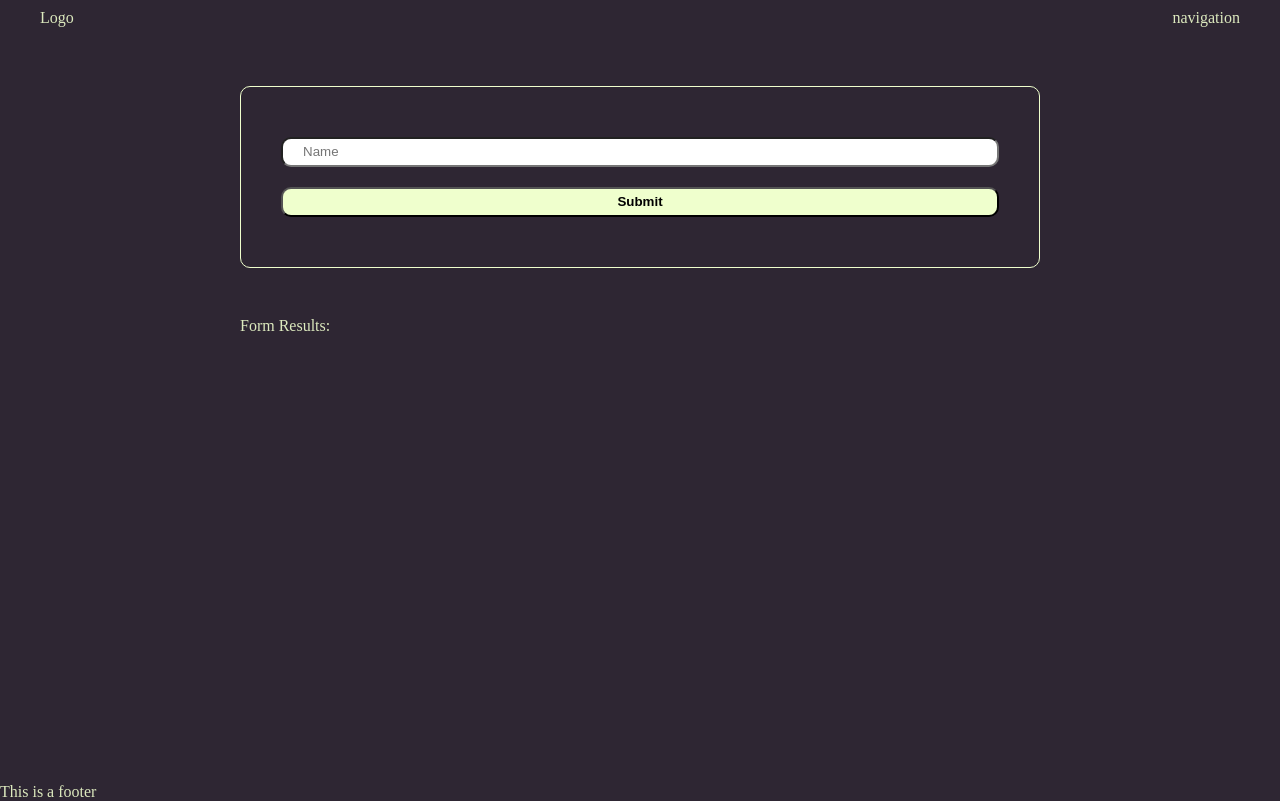
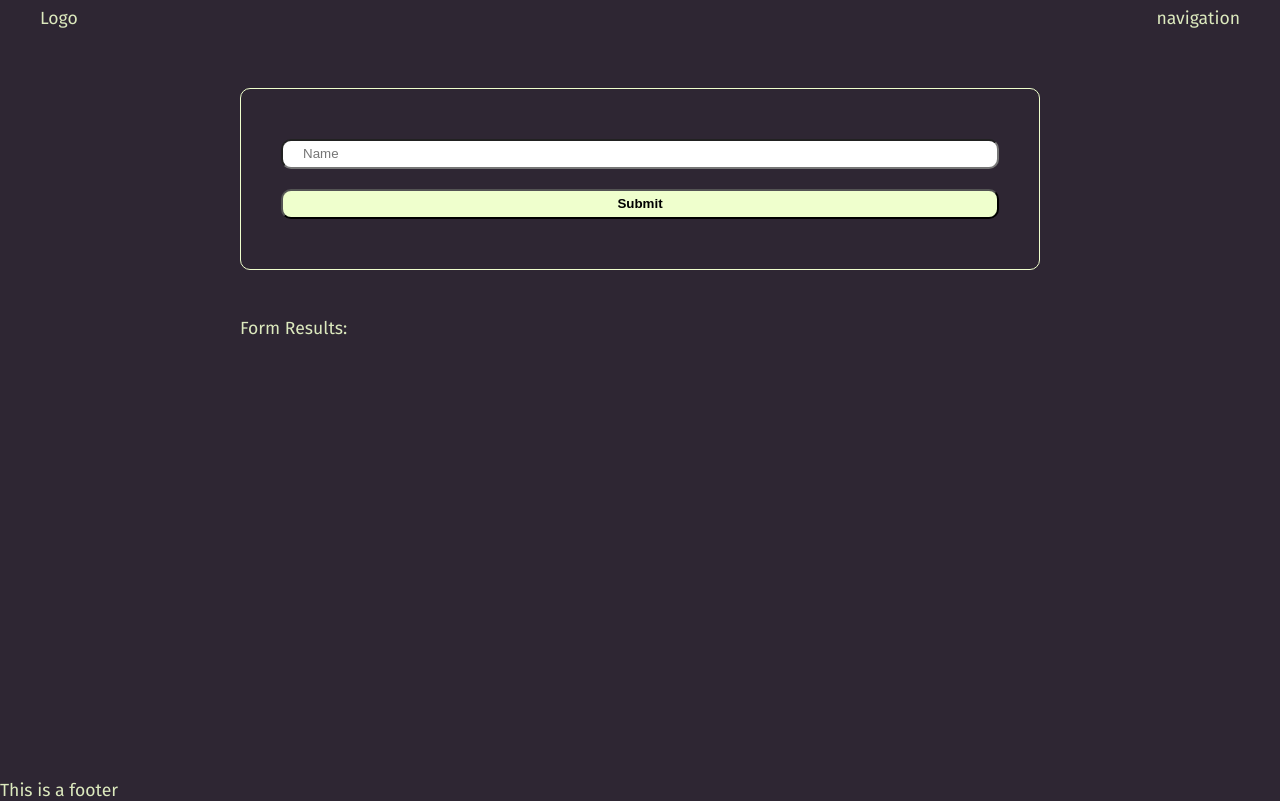
Before and after one commit to robinedmunds/NLP-Build-Tools-Project, a website: page src/client/views/index.html in a window 1280 px wide. Drawn offline with nearby package versions, Linux system fonts and the light colour scheme; files that its build step writes are made by us from their sources.

Commit message:
Add Fira Sans google font import to base.scss

```diff
--- a/src/client/styles/base.scss
+++ b/src/client/styles/base.scss
@@ -1,4 +1,5 @@
 @import "colours";
+@import url('https://fonts.googleapis.com/css?family=Fira+Sans&display=swap');
 
 body {
     display: flex;
@@ -6,6 +7,8 @@ body {
     min-height: 100vh;
     background-color: $col-bg;
     color: $col-txt1;
+    font-family: 'Fira Sans', sans-serif;
+    font-size: 1.1em;
 }
 
 main {
```
